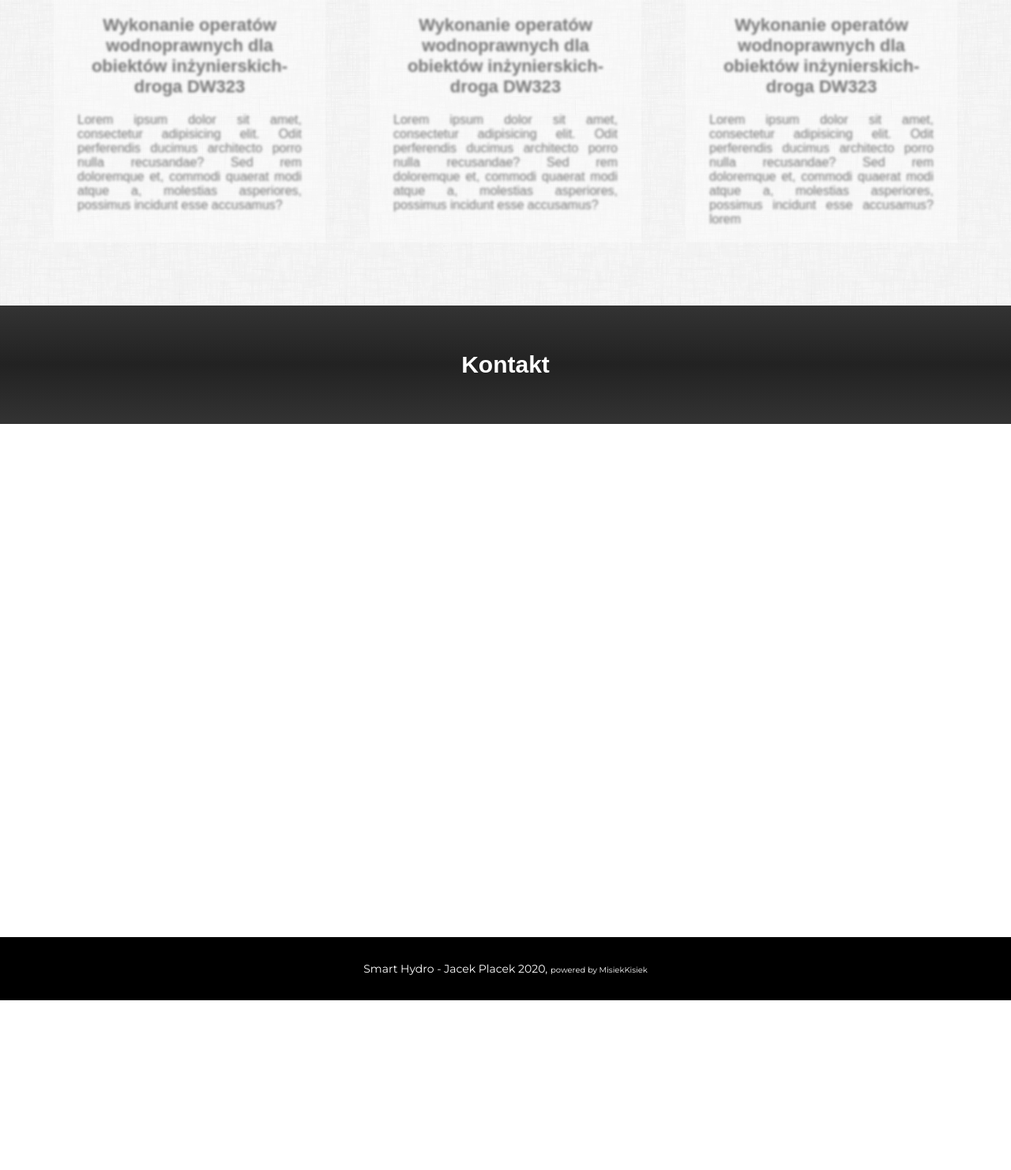
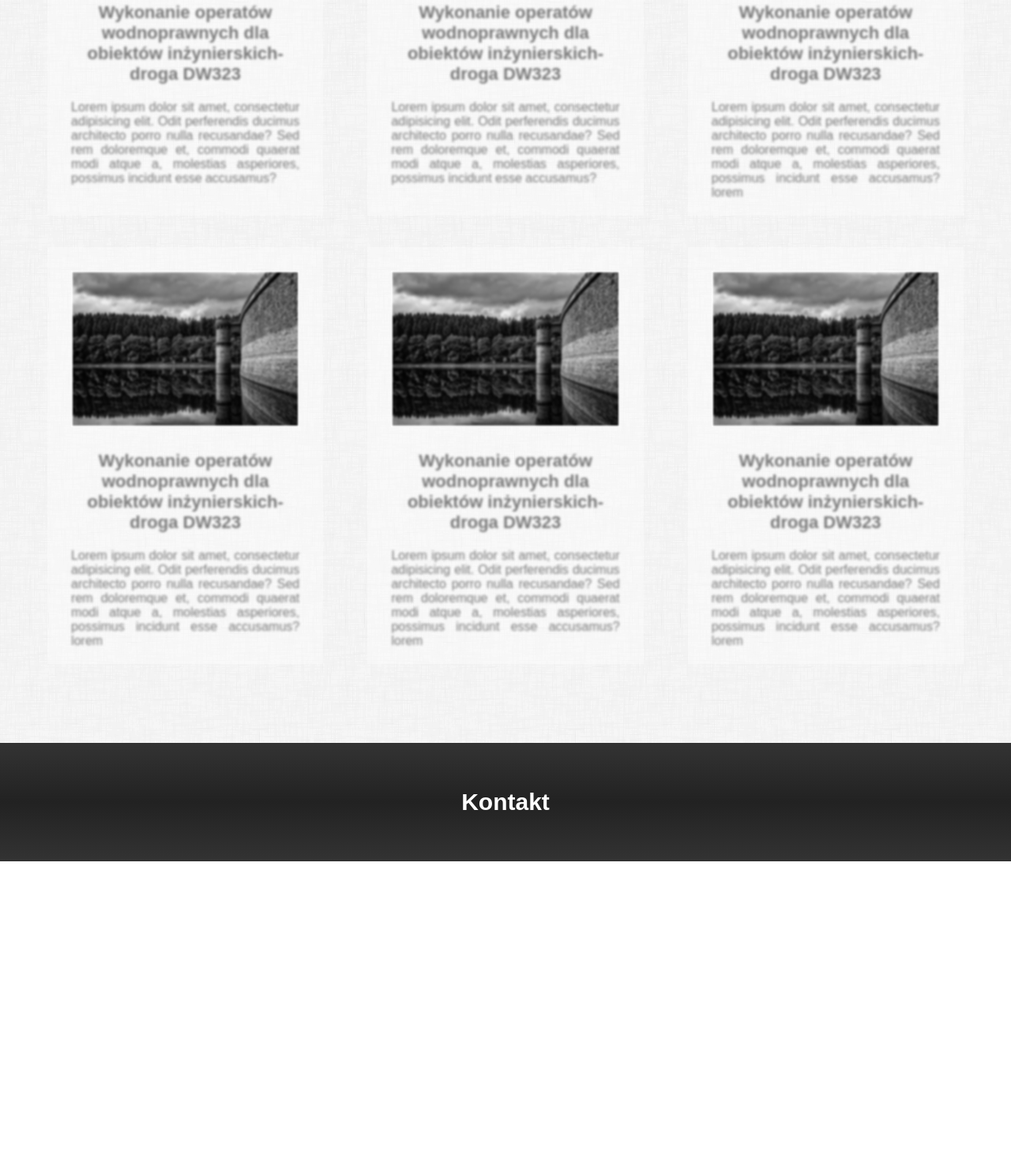
Before and after one commit to MisiekKisiek/WebpageHydro, a plain HTML site: page index.html in a window 1280 px wide. Shown: the part 4078-5560 px from the top of the page at 79% size. Before the commit the page ends 5347 px from the top, so only its background shows below. Drawn offline with nearby package versions, Linux system fonts and the light colour scheme; a web font is replaced by a local one.

Commit message:
update styles section4 and footer

```diff
--- a/index.html
+++ b/index.html
@@ -207,7 +207,6 @@
       <h1>
         <p>Realizacje</p>
       </h1>
-        <img src="./img/qbkls/qbkls.png" alt="" />
       </div>
       <ul>
         <li>
@@ -264,6 +263,60 @@
             </p>
           </div>
         </li>
+        <li>
+          <a href="img/header1-1280x850.jpg" data-lightbox="image1"
+            ><img src="img/header1-1280x850.jpg" alt="image"/></a>
+
+          <a href="img/header2-1280-853.jpg" data-lightbox="image1"></a>
+          <div class="text">
+            <h2>
+              Wykonanie operatów wodnoprawnych dla obiektów inżynierskich- droga
+              DW323
+            </h2>
+            <p>
+              Lorem ipsum dolor sit amet, consectetur adipisicing elit. Odit
+              perferendis ducimus architecto porro nulla recusandae? Sed rem
+              doloremque et, commodi quaerat modi atque a, molestias asperiores,
+              possimus incidunt esse accusamus? lorem
+            </p>
+          </div>
+        </li>
+        <li>
+          <a href="img/header1-1280x850.jpg" data-lightbox="image1"
+            ><img src="img/header1-1280x850.jpg" alt="image"/></a>
+
+          <a href="img/header2-1280-853.jpg" data-lightbox="image1"></a>
+          <div class="text">
+            <h2>
+              Wykonanie operatów wodnoprawnych dla obiektów inżynierskich- droga
+              DW323
+            </h2>
+            <p>
+              Lorem ipsum dolor sit amet, consectetur adipisicing elit. Odit
+              perferendis ducimus architecto porro nulla recusandae? Sed rem
+              doloremque et, commodi quaerat modi atque a, molestias asperiores,
+              possimus incidunt esse accusamus? lorem
+            </p>
+          </div>
+        </li>
+        <li>
+          <a href="img/header1-1280x850.jpg" data-lightbox="image1"
+            ><img src="img/header1-1280x850.jpg" alt="image"/></a>
+
+          <a href="img/header2-1280-853.jpg" data-lightbox="image1"></a>
+          <div class="text">
+            <h2>
+              Wykonanie operatów wodnoprawnych dla obiektów inżynierskich- droga
+              DW323
+            </h2>
+            <p>
+              Lorem ipsum dolor sit amet, consectetur adipisicing elit. Odit
+              perferendis ducimus architecto porro nulla recusandae? Sed rem
+              doloremque et, commodi quaerat modi atque a, molestias asperiores,
+              possimus incidunt esse accusamus? lorem
+            </p>
+          </div>
+        </li>
       </ul>
     </section>
     <section class="s5">
--- a/style/sectionHeaders.css
+++ b/style/sectionHeaders.css
@@ -1,12 +1,15 @@
 /* font-family: 'Montserrat', sans-serif;
 font-family: 'Trade Winds', cursive; */
 
-section+section {
+section + section {
   min-height: 100vh;
   --h1Height: 150px;
 }
+section:nth-of-type(5) {
+  min-height: calc(100vh - (160px));
+}
 
-section+section h1 {
+section + section h1 {
   height: var(--h1Height);
   text-align: center;
   /* background-color: #222;
@@ -15,7 +18,7 @@ section+section h1 {
   color: white;
 }
 
-section+section h1 p {
+section + section h1 p {
   line-height: var(--h1Height);
   opacity: 0;
   transition: 2s;
@@ -25,26 +28,26 @@ section+section h1 p {
   font-size: 30px;
 }
 
-section+section h1 p.active {
+section + section h1 p.active {
   opacity: 1;
 }
 
 @media (max-width: 758px) {
-  section+section {
+  section + section {
     --h1Height: 100px;
   }
 
-  section+section h1 p {
+  section + section h1 p {
     font-size: 25px;
   }
 }
 
 @media (max-width: 758px) and (orientation: landscape) {
-  section+section {
+  section + section {
     --h1Height: 70px;
   }
 
-  section+section h1 p {
+  section + section h1 p {
     font-size: 25px;
   }
 }
--- a/style/styleFooter.css
+++ b/style/styleFooter.css
@@ -1,8 +1,9 @@
 footer {
-  height: 80px;
-  line-height: 80px;
-  background-color: black;
-  color: white;
+  --footerHeight: 80px;
+  height: var(--footerHeight);
+  line-height: var(--footerHeight);
+  background-color: #222;
+  color: #bbb;
   font-size: 14px;
   text-align: center;
   /* font-weight: bold; */
@@ -11,3 +12,13 @@ footer {
 footer span > span {
   font-size: 10px;
 }
+
+@media (max-width: 640px) {
+  footer {
+    font-size: 12px;
+  }
+
+  footer span > span {
+    font-size: 9px;
+  }
+}
--- a/style/styleS4.css
+++ b/style/styleS4.css
@@ -3,7 +3,7 @@
 .s4 {
   position: relative;
   background-image: url(../img/dust_scratches/dust_scratches.png);
-  /* min-height: 800px;! */
+  min-height: 900px;
 }
 
 .s4 ul {
@@ -11,10 +11,10 @@
   flex-direction: row;
   flex-wrap: wrap;
   justify-content: space-around;
-  max-width: 1200px;
+  max-width: 1400px;
   width: 95%;
   margin: 60px auto 0 auto;
-  padding-bottom: 60px;
+  padding-bottom: 80px;
   list-style-type: none;
 }
 
@@ -39,19 +39,17 @@
   margin: 30px;
   flex-basis: 30%;
   border: 2px solid white;
-  /* overflow: hidden; */
   transition: 0.3s;
 }
 
-.s4 ul li:hover a {
-  transform: scale(1.05);
+.s4 ul li a:hover {
   border-color: #444;
 }
 
 .s4 ul li a img {
   width: 100%;
   height: 100%;
-  filter: blur(1.5px) grayscale(1);
+  filter: blur(1px) grayscale(1);
 }
 
 .s4 ul li:hover a img {
@@ -93,10 +91,6 @@
   background: #777;
 }
 .s4 ul li:hover .text {
-  margin-top: 10px;
-  -webkit-transform: scale(1.05);
-  -moz-transform: scale(1.05);
-  -ms-transform: scale(1.05);
   filter: blur(0);
 }
 
@@ -216,6 +210,7 @@
   }
   .s4 ul li a {
     flex-basis: 40%;
+    height: 180px;
     margin: 10px;
   }
 
```
Also changed, not shown: 1 other file.
